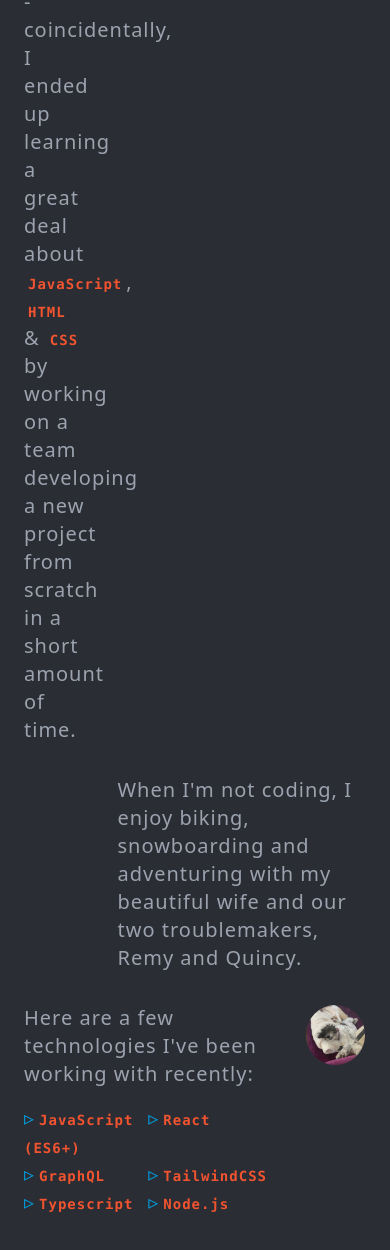
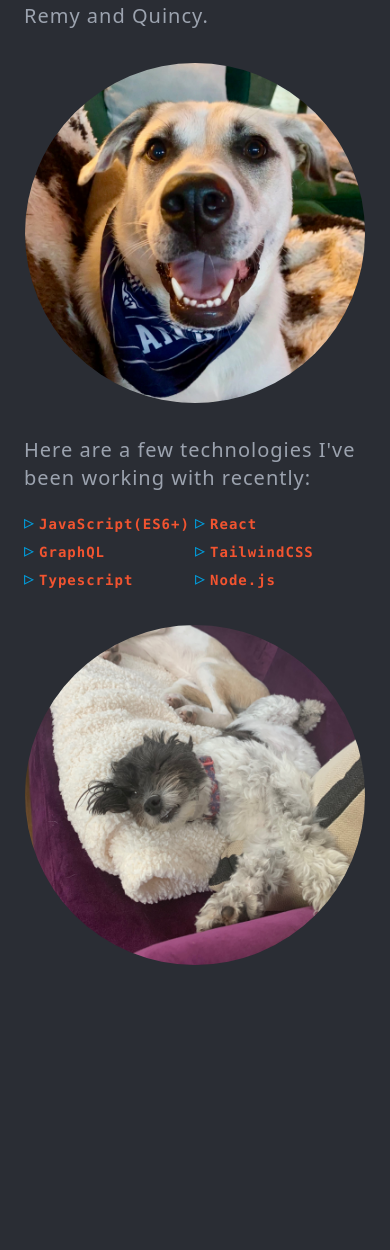
Before and after one commit to jmblalock/next-js-blog, a Next.js app: page /about in a window 390 px wide. Shown: the part 1123-2373 px from the top of the page. After the commit the page ends 2137 px from the top, so only its background shows below. Built offline with nearby package versions, Linux system fonts and the light colour scheme.

Commit message:
fixed order of images

```diff
--- a/pages/about.js
+++ b/pages/about.js
@@ -5,8 +5,8 @@ export default function About() {
   return (
     <Container>
       <h2 className="text-green-cyan text-4xl font-mono">About Me</h2>
-      <div className="grid grid-cols-4 gap-8">
-        <p className="self-center md:col-span-3 tracking-wider text-xl text-gray-400">
+      <div className="grid gap-8 md:grid-cols-4 ">
+        <p className="order-1 md:order-1 md:self-center md:col-span-3 tracking-wider text-xl text-gray-400">
           Hello! My name is Justin and I enjoy designing and creating things
           that live on the internet. My interest in development started back in
           2017 when I participated in my first{" "}
@@ -23,29 +23,29 @@ export default function About() {
           <CodeTag>CSS</CodeTag> by working on a team developing a new project
           from scratch in a short amount of time.
         </p>
-        <picture className="">
+        <picture className="order-2 md:order-2">
           <img
             className="rounded-full border border-transparent hover:ring-4 hover:ring-dark-blue-grey"
             src="/images/avatar.jpeg"
             alt="My Avatar"
           />
         </picture>
-        <picture className="">
+        <picture className="order-4 md:order-3">
           <img
             className="rounded-full border border-transparent hover:ring-4 hover:ring-dark-blue-grey"
             src="/images/remy.jpeg"
             alt="Remy Boy"
           />
         </picture>
-        <p className="self-center col-start-2 col-span-3 tracking-wider text-xl text-gray-400">
+        <p className="order-3 md:order-4 md:self-center md:col-span-3 tracking-wider text-xl text-gray-400">
           When I'm not coding, I enjoy biking, snowboarding and adventuring with
           my beautiful wife and our two troublemakers, Remy and Quincy.
         </p>
-        <p className="self-start col-span-3 tracking-wider text-xl text-gray-400">
+        <div className="order-5 md:order-5 md:self-center md:col-span-3 tracking-wider text-xl text-gray-400">
           Here are a few technologies I've been working with recently:
           <ul className="grid grid-cols-2 pt-4">
             <li>
-              <CodeTag>JavaScript (ES6+)</CodeTag>
+              <CodeTag>JavaScript(ES6+)</CodeTag>
             </li>
             <li>
               <CodeTag>React</CodeTag>
@@ -63,8 +63,8 @@ export default function About() {
               <CodeTag>Node.js</CodeTag>
             </li>
           </ul>
-        </p>
-        <picture className="">
+        </div>
+        <picture className="order-6 md:order-6">
           <img
             className="rounded-full border border-transparent hover:ring-4 hover:ring-dark-blue-grey"
             src="/images/quincy.jpeg"
```
